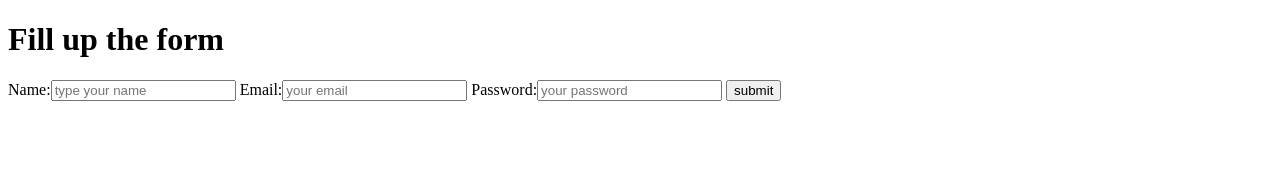
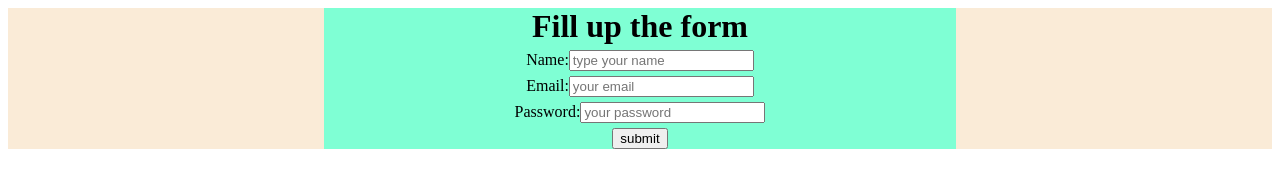
Before and after one commit to Akramhossain433/practise-project, a plain HTML site: page index.html in a window 1280 px wide. Drawn offline with Linux system fonts and the light colour scheme.

Commit message:
adding css file

```diff
--- a/index.html
+++ b/index.html
@@ -4,12 +4,18 @@
     <meta charset="UTF-8">
     <meta name="viewport" content="width=device-width, initial-scale=1.0">
     <title>Document</title>
+    <link rel="stylesheet" href="style.css">
 </head>
 <body>
-    <h1>Fill up the form</h1>
-       <label for="Name:">Name:<input type="text" placeholder="type your name"></label>
-       <label for="Email">Email:<input type="email" placeholder="your email"></label>
-       <label for="password">Password:<input type="password" placeholder="your password"></label>
-       <label for="submit"><button>submit</button></label>
+    <div>
+        <div class="item">
+            <h1>Fill up the form</h1>
+
+            <label for="Name:">Name:<input type="text" placeholder="type your name"></label>
+           <label for="Email">Email:<input type="email" placeholder="your email"></label>
+           <label for="password">Password:<input type="password" placeholder="your password"></label>
+           <label for="submit"><button>submit</button></label>
+        </div>
+       </div>
 </body>
 </html>
--- /dev/null
+++ b/style.css
@@ -0,0 +1,19 @@
+label,h1{
+    display: block;
+    margin-top: 10px;
+    margin:5px auto;
+    text-align: center;
+}
+div{
+    background-color: antiquewhite;
+    margin: auto;
+}
+.item{
+    margin: auto;
+    width: 50%;
+    background-color: aquamarine;
+
+}
+button{
+    text-align: right;
+}
```
